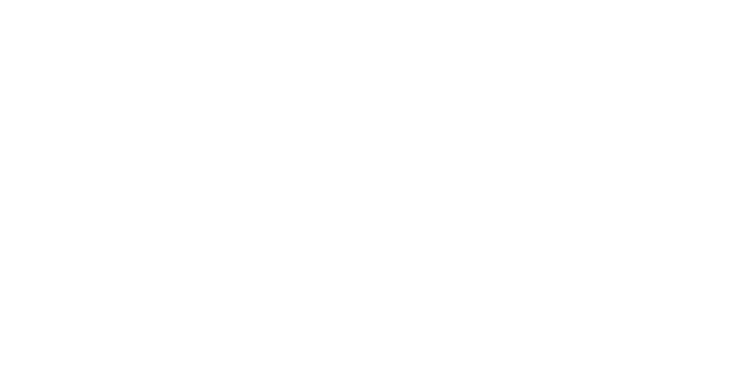
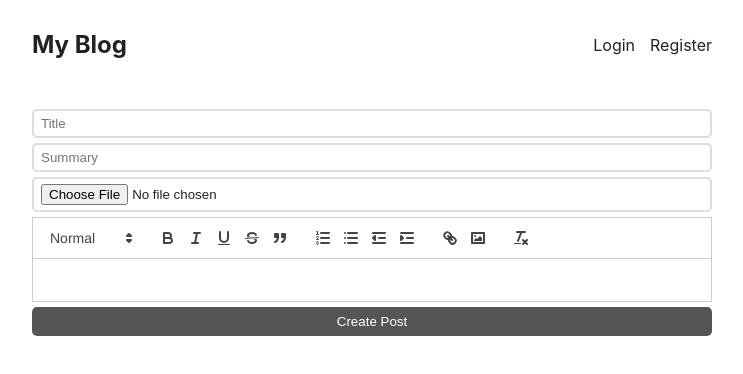
Before and after one commit to hamdiboyraz/mern-blog, a React (Create React App) app in the folder client/: page /create in a window 1280 px wide. Before the commit this address had no page. Shown: the top 374 px of the page, without its empty margins (268-1011 px from the left). Built offline with nearby package versions, Linux system fonts and the light colour scheme; no server answers.

Commit message:
Add create post page on frontend

```diff
--- a/client/package.json
+++ b/client/package.json
@@ -8,6 +8,7 @@
     "@testing-library/user-event": "^13.2.1",
     "react": "^18.2.0",
     "react-dom": "^18.2.0",
+    "react-quill": "^2.0.0",
     "react-router-dom": "^6.6.2",
     "react-scripts": "5.0.1",
     "web-vitals": "^2.1.0"
--- a/client/src/App.js
+++ b/client/src/App.js
@@ -7,6 +7,7 @@
 import LoginPage from './components/LoginPage';
 import RegisterPage from './components/RegisterPage';
 import { UserContextProvider } from './components/UserContext';
+import CreatePost from './components/CreatePost';
 
 function App() {
   return (
@@ -16,6 +17,7 @@
           <Route index element={<IndexPage />} />
           <Route path="/login" element={<LoginPage />} />
           <Route path="/register" element={<RegisterPage />} />
+          <Route path="/create" element={<CreatePost />} />
         </Route>
       </Routes>
     </UserContextProvider>
--- /dev/null
+++ b/client/src/components/CreatePost.js
@@ -0,0 +1,64 @@
+import { useState } from 'react';
+import ReactQuill from 'react-quill';
+import 'react-quill/dist/quill.snow.css';
+
+const modules = {
+  toolbar: [
+    [{ header: [1, 2, false] }],
+    ['bold', 'italic', 'underline', 'strike', 'blockquote'],
+    [
+      { list: 'ordered' },
+      { list: 'bullet' },
+      { indent: '-1' },
+      { indent: '+1' },
+    ],
+    ['link', 'image'],
+    ['clean'],
+  ],
+};
+
+const CreatePost = () => {
+  const [title, setTitle] = useState('');
+  const [summary, setSummary] = useState('');
+  const [content, setContent] = useState('');
+  const [files, setFiles] = useState('');
+
+  const createNewPost = (e) => {
+    const data = new FormData();
+    data.set('title', title);
+    data.set('summary', summary);
+    data.set('content', content);
+    data.set('files', files[0]); // files is an array of files
+    e.preventDefault();
+    fetch('http://localhost:4000/post', {
+      method: 'POST',
+      body: data,
+    });
+  };
+
+  return (
+    <form onSubmit={createNewPost}>
+      <input
+        type="text"
+        placeholder="Title"
+        value={title}
+        onChange={(e) => setTitle(e.target.value)}
+      />
+      <input
+        type="text"
+        placeholder="Summary"
+        value={summary}
+        onChange={(e) => setSummary(e.target.value)}
+      />
+      <input type="file" onChange={(e) => setFiles(e.target.files)} />
+      <ReactQuill
+        value={content}
+        modules={modules}
+        onChange={(newValue) => setContent(newValue)}
+      />
+      <button style={{ marginTop: '5px' }}>Create Post</button>
+    </form>
+  );
+};
+
+export default CreatePost;
```
Also changed, not shown: 1 other file (tests, documents, lock files or other folders).
